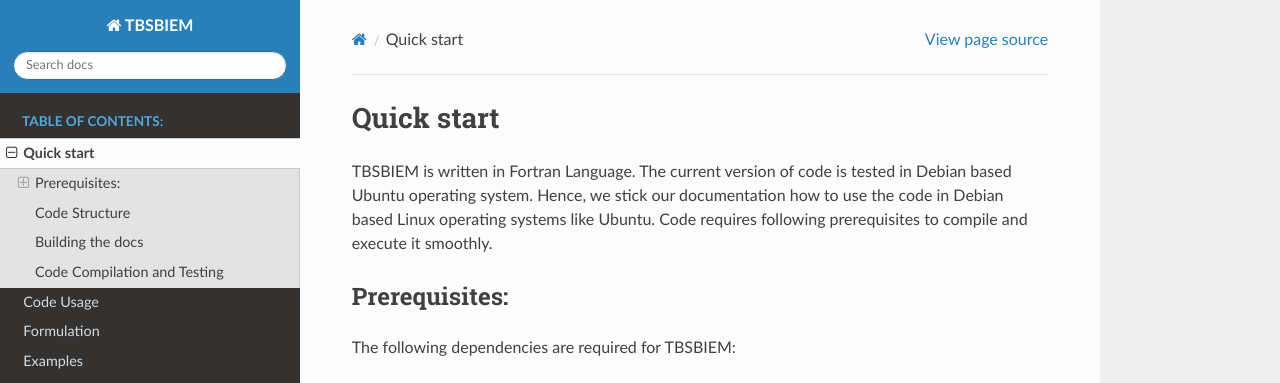
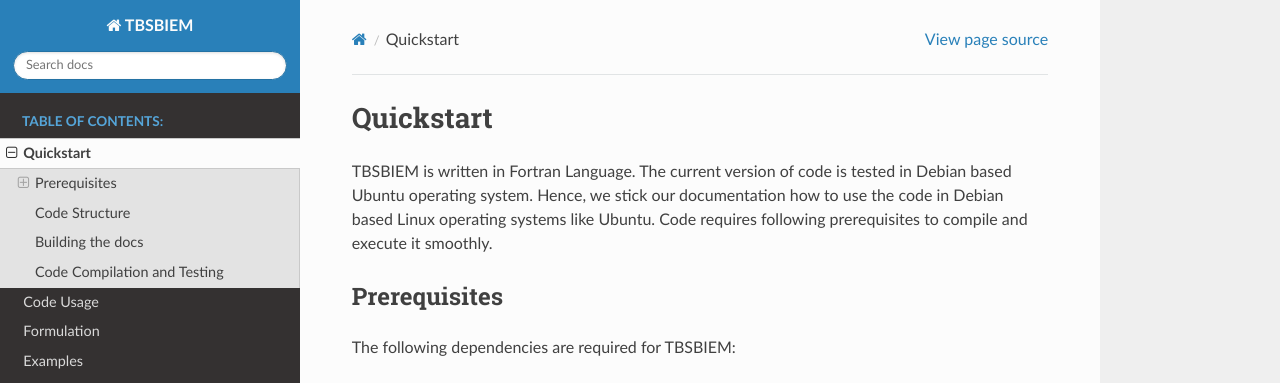
Before and after one commit to ranjkunn/TBSBIEM, a Sphinx documentation site: the page built from Documentation/quickstart.rst, in a window 1280 px wide and 900 px high. Shown: the top 383 px of the window. Built offline with Sphinx 7.4.7 and the Read the Docs theme 3.1.0, drawn with Linux system fonts in a browser that asks for light colours.

Commit message:
Update quickstart.rst

```diff
--- a/Documentation/quickstart.rst
+++ b/Documentation/quickstart.rst
@@ -1,8 +1,8 @@
-Quick start
+Quickstart
 #############
 TBSBIEM is written in Fortran Language. The current version of code is tested in Debian based Ubuntu operating system. Hence, we stick our documentation how to use the code in Debian based Linux operating systems like Ubuntu. Code requires following prerequisites to compile and execute it smoothly.
 
-Prerequisites:
+Prerequisites
 ***************
 
 The following dependencies are required for TBSBIEM:
```
